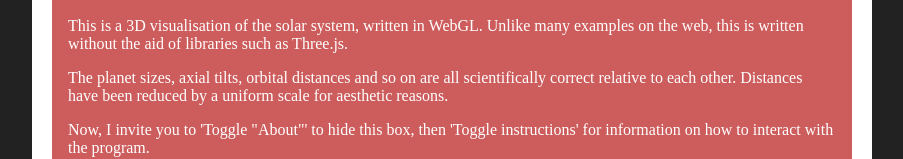
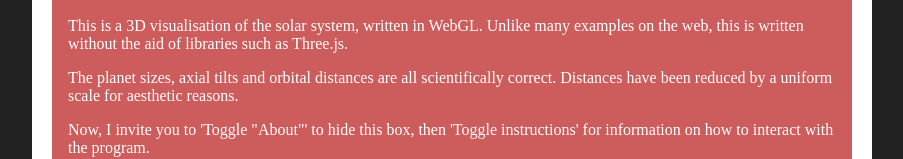
Before and after one commit to ChrisBAshton/solar-system-webgl, a website: page source/index.html in a window 1280 px wide. Shown: the part 150-309 px from the top of the page, without its empty margins (188-1091 px from the left). Drawn offline with Linux system fonts and the light colour scheme.

Commit message:
updated readme

```diff
--- a/source/index.html
+++ b/source/index.html
@@ -35,7 +35,7 @@
                 </p>
 
                 <p>
-                    The planet sizes, axial tilts, orbital distances and so on are all scientifically correct relative to each other. Distances have been reduced by a uniform scale for aesthetic reasons.
+                    The planet sizes, axial tilts and orbital distances are all scientifically correct. Distances have been reduced by a uniform scale for aesthetic reasons.
                 </p>
 
                 <p>
```
Also changed, not shown: README.md.
